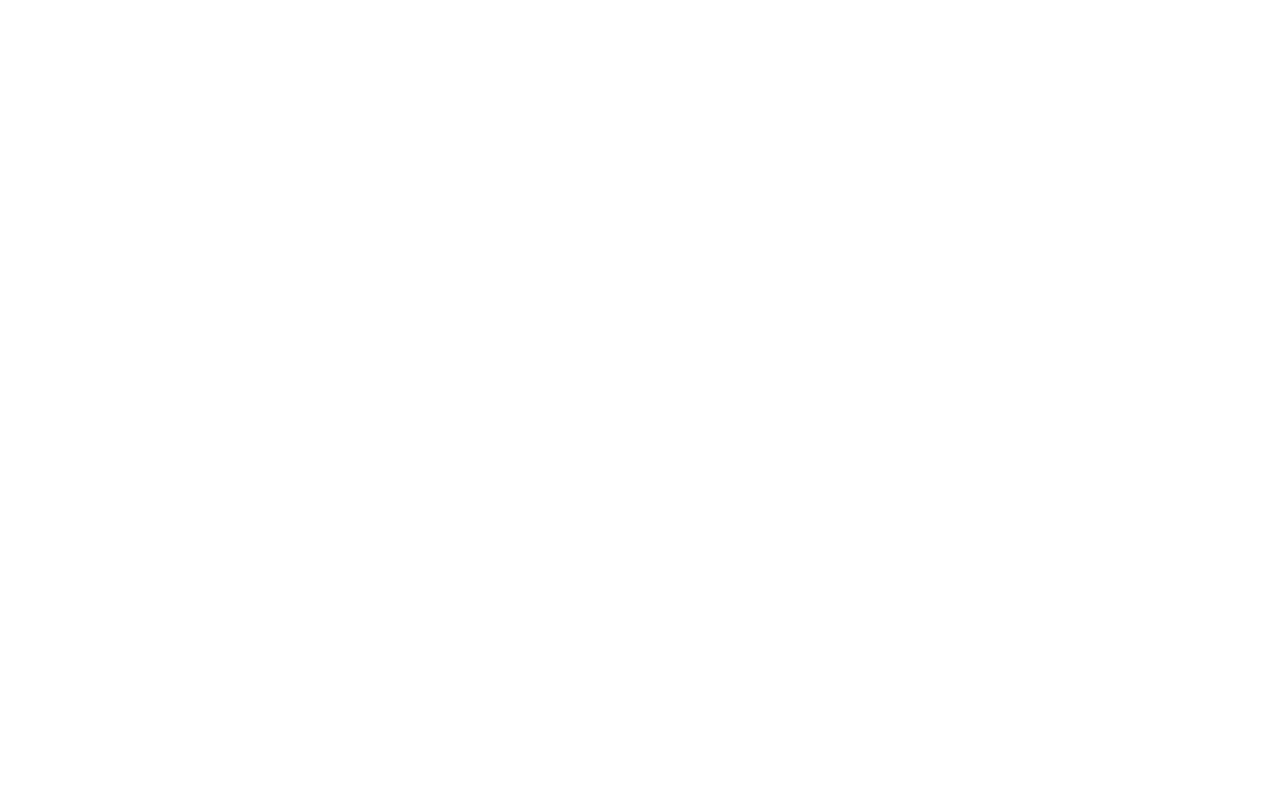
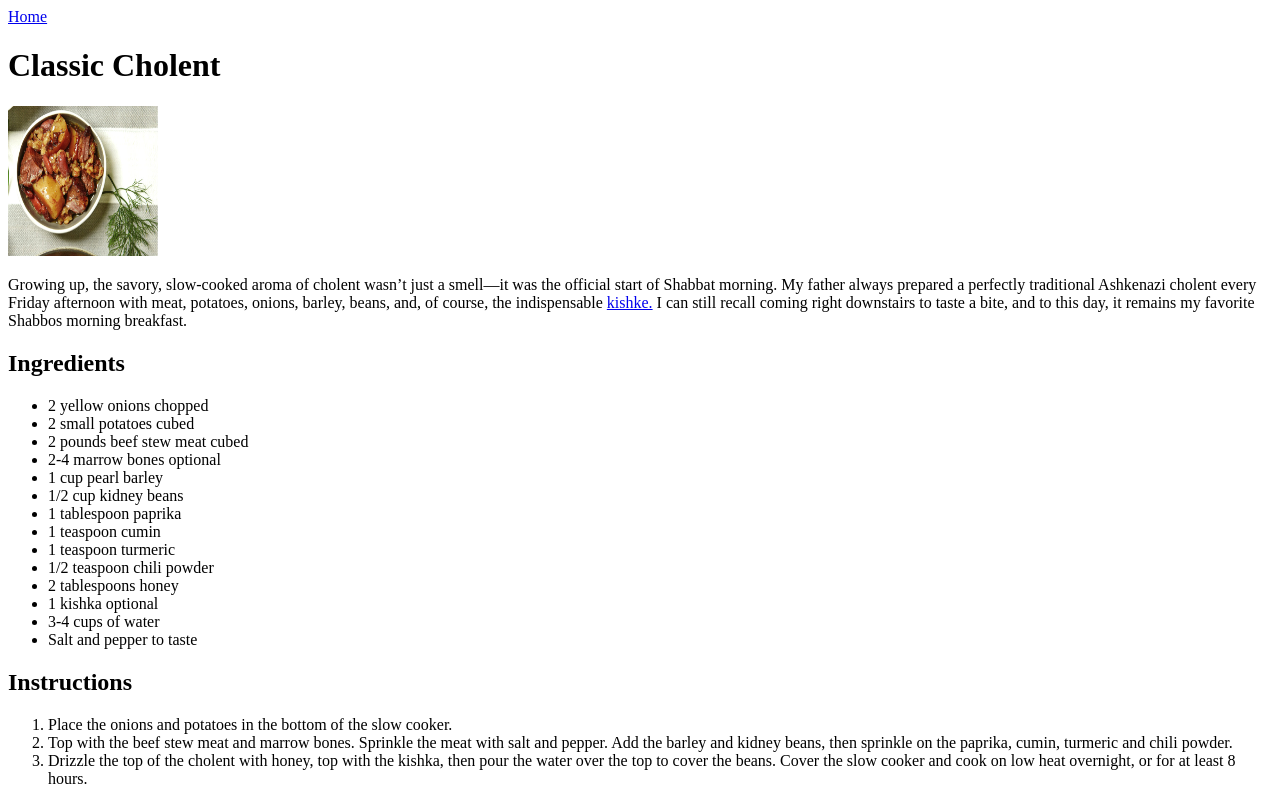
Before and after one commit to uriHenig/odin-recipes, a plain HTML site: page recipes/cholent.html in a window 1280 px wide. Drawn offline with Linux system fonts and the light colour scheme.

Commit message:
Create cholent recipe page

```diff
--- a/recipes/cholent.html
+++ b/recipes/cholent.html
@@ -0,0 +1,58 @@
+<!doctype html>
+<html lang="en">
+  <head>
+    <meta charset="UTF-8" />
+    <meta name="viewport" content="width=device-width, initial-scale=1.0" />
+    <title>Classic Cholent Recipe</title>
+  </head>
+  <body>
+    <a href="../index.html">Home</a>
+    <h1>Classic Cholent</h1>
+    <img
+      src="../images/cholent-image.jpg"
+      alt="cholent-image"
+      height="150"
+      width="150"
+    />
+    <p>
+      Growing up, the savory, slow-cooked aroma of cholent wasn’t just a
+      smell—it was the official start of Shabbat morning. My father always
+      prepared a perfectly traditional Ashkenazi cholent every Friday afternoon
+      with meat, potatoes, onions, barley, beans, and, of course, the
+      indispensable <a href="./kishke.html">kishke.</a> I can still recall
+      coming right downstairs to taste a bite, and to this day, it remains my
+      favorite Shabbos morning breakfast.
+    </p>
+    <h2>Ingredients</h2>
+    <ul>
+      <li>2 yellow onions chopped</li>
+      <li>2 small potatoes cubed</li>
+      <li>2 pounds beef stew meat cubed</li>
+      <li>2-4 marrow bones optional</li>
+      <li>1 cup pearl barley</li>
+      <li>1/2 cup kidney beans</li>
+      <li>1 tablespoon paprika</li>
+      <li>1 teaspoon cumin</li>
+      <li>1 teaspoon turmeric</li>
+      <li>1/2 teaspoon chili powder</li>
+      <li>2 tablespoons honey</li>
+      <li>1 kishka optional</li>
+      <li>3-4 cups of water</li>
+      <li>Salt and pepper to taste</li>
+    </ul>
+    <h2>Instructions</h2>
+    <ol>
+      <li>Place the onions and potatoes in the bottom of the slow cooker.</li>
+      <li>
+        Top with the beef stew meat and marrow bones. Sprinkle the meat with
+        salt and pepper. Add the barley and kidney beans, then sprinkle on the
+        paprika, cumin, turmeric and chili powder.
+      </li>
+      <li>
+        Drizzle the top of the cholent with honey, top with the kishka, then
+        pour the water over the top to cover the beans. Cover the slow cooker
+        and cook on low heat overnight, or for at least 8 hours.
+      </li>
+    </ol>
+  </body>
+</html>
```
Also changed, not shown: index.html (+2 -2 lines), images/cholent-image.jpg (added), images/kishke-image.jpg (added).
